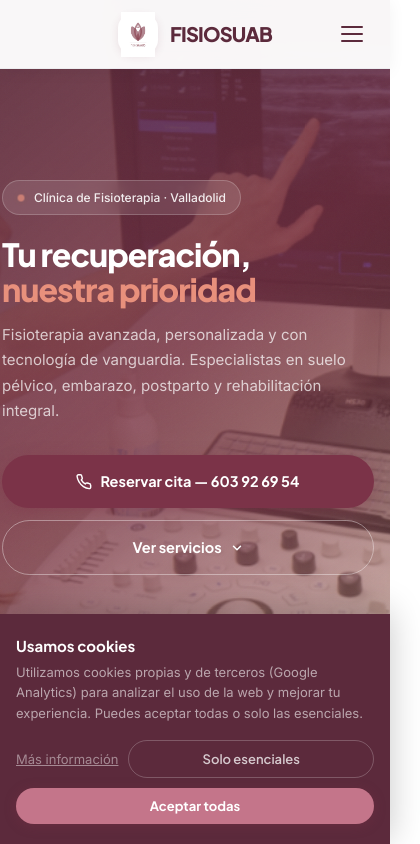
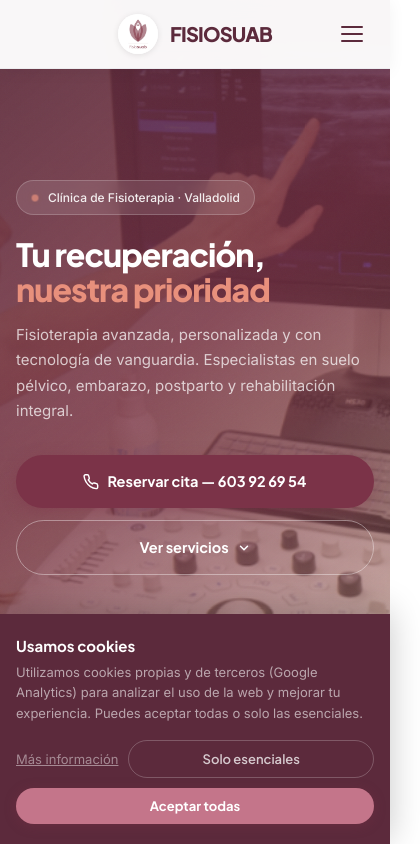
Before and after one commit to danielzhrod/Fisiosuab, a plain HTML site: page index.html in a window 390 px wide. Shown: the top 844 px of the page, 420 px wide, since content can reach past the window. Drawn offline with nearby package versions, Linux system fonts and the light colour scheme.

Commit message:
Fix logo circular + fix franja blanca movil (overflow-x html + remove margin-left hero)

```diff
--- a/index.html
+++ b/index.html
@@ -179,6 +179,7 @@
       scroll-padding-top: 90px;        /* compensa navbar fijo en saltos de ancla */
       font-size: 16px;
       -webkit-text-size-adjust: 100%;  /* evita reescalado de iOS al rotar */
+      overflow-x: hidden;              /* fix franja blanca en móvil por AOS fade-left */
     }
     /* Skip-link accesible para usuarios de teclado/screen-reader */
     .skip-link {
@@ -353,15 +354,17 @@
       gap: 10px;
     }
     .nav-logo-icon {
-      width: 50px; height: 50px;
+      width: 46px; height: 46px;
       background: #fff;
-      border-radius: 14px;
+      border-radius: 50%;
+      overflow: hidden;
       display: flex;
       align-items: center;
       justify-content: center;
       flex-shrink: 0;
-    }
-    .nav-logo-icon img { width: 45px; height: 45px; object-fit: contain; }
+      box-shadow: 0 1px 6px rgba(0,0,0,.10);
+    }
+    .nav-logo-icon img { width: 46px; height: 46px; object-fit: cover; }
     .nav-logo-name {
       font-family: 'Plus Jakarta Sans', sans-serif;
       font-weight: 800;
@@ -581,7 +584,6 @@
       position: relative;
       z-index: 2;
       max-width: 740px;
-      margin-left: -14px;
       margin-top: 60px;
     }
     .hero-badge {
@@ -1430,9 +1432,8 @@
       .nav-logo-icon {
         width: 44px;
         height: 44px;
-        box-shadow: 0 2px 8px rgba(123,51,72,.12);
       }
-      .nav-logo-icon img { width: 38px; height: 38px; }
+      .nav-logo-icon img { width: 44px; height: 44px; }
       .nav-logo-name {
         font-size: 22px;
         letter-spacing: -.04em;
@@ -1567,7 +1568,7 @@
       /* Logo más conservador en pantallas <400px pero todavía bien visible */
       .nav-logo-name { font-size: 20px; }
       .nav-logo-icon { width: 40px; height: 40px; }
-      .nav-logo-icon img { width: 34px; height: 34px; }
+      .nav-logo-icon img { width: 40px; height: 40px; }
 
       .svc-card { padding: 24px 20px; }
       .svc-card h3 { font-size: 17px; }
@@ -2442,7 +2443,7 @@
     <div class="nav-inner">
       <a href="#inicio" class="nav-logo" aria-label="FISIOSUAB inicio">
         <div class="nav-logo-icon">
-          <img src="logo.png" alt="" width="45" height="45" decoding="async" style="width:45px;height:45px;object-fit:contain;">
+          <img src="logo.png" alt="" width="45" height="45" decoding="async" style="width:100%;height:100%;object-fit:cover;">
         </div>
         <span class="nav-logo-name">FISIOSUAB</span>
       </a>
@@ -3378,7 +3379,7 @@
       <div class="footer-brand">
         <div class="nav-logo">
           <div class="nav-logo-icon">
-            <img src="logo.png" alt="" width="45" height="45" loading="lazy" decoding="async" style="width:45px;height:45px;object-fit:contain;">
+            <img src="logo.png" alt="" width="45" height="45" loading="lazy" decoding="async" style="width:100%;height:100%;object-fit:cover;">
           </div>
           <span class="nav-logo-name">FISIOSUAB</span>
         </div>
```
